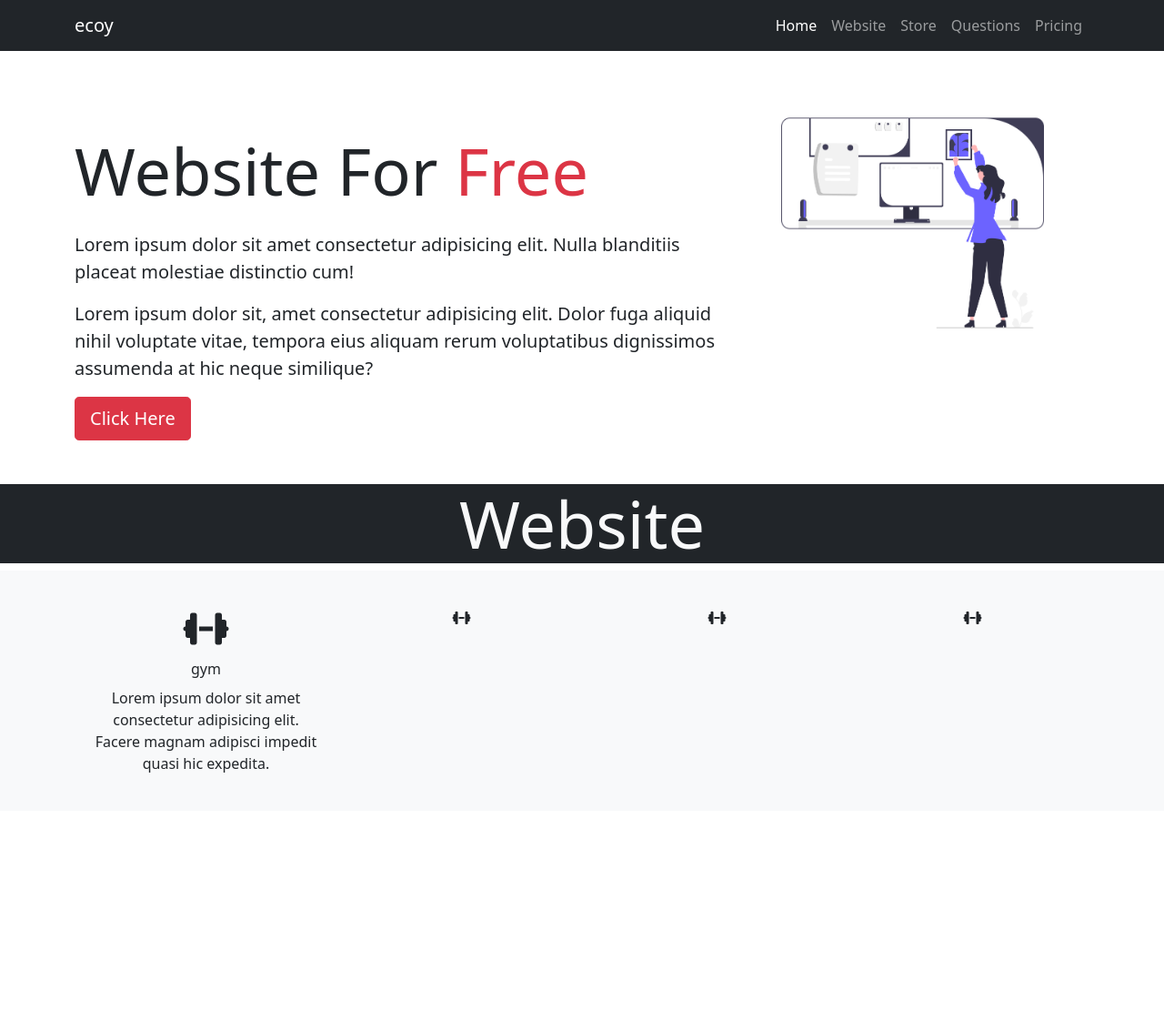
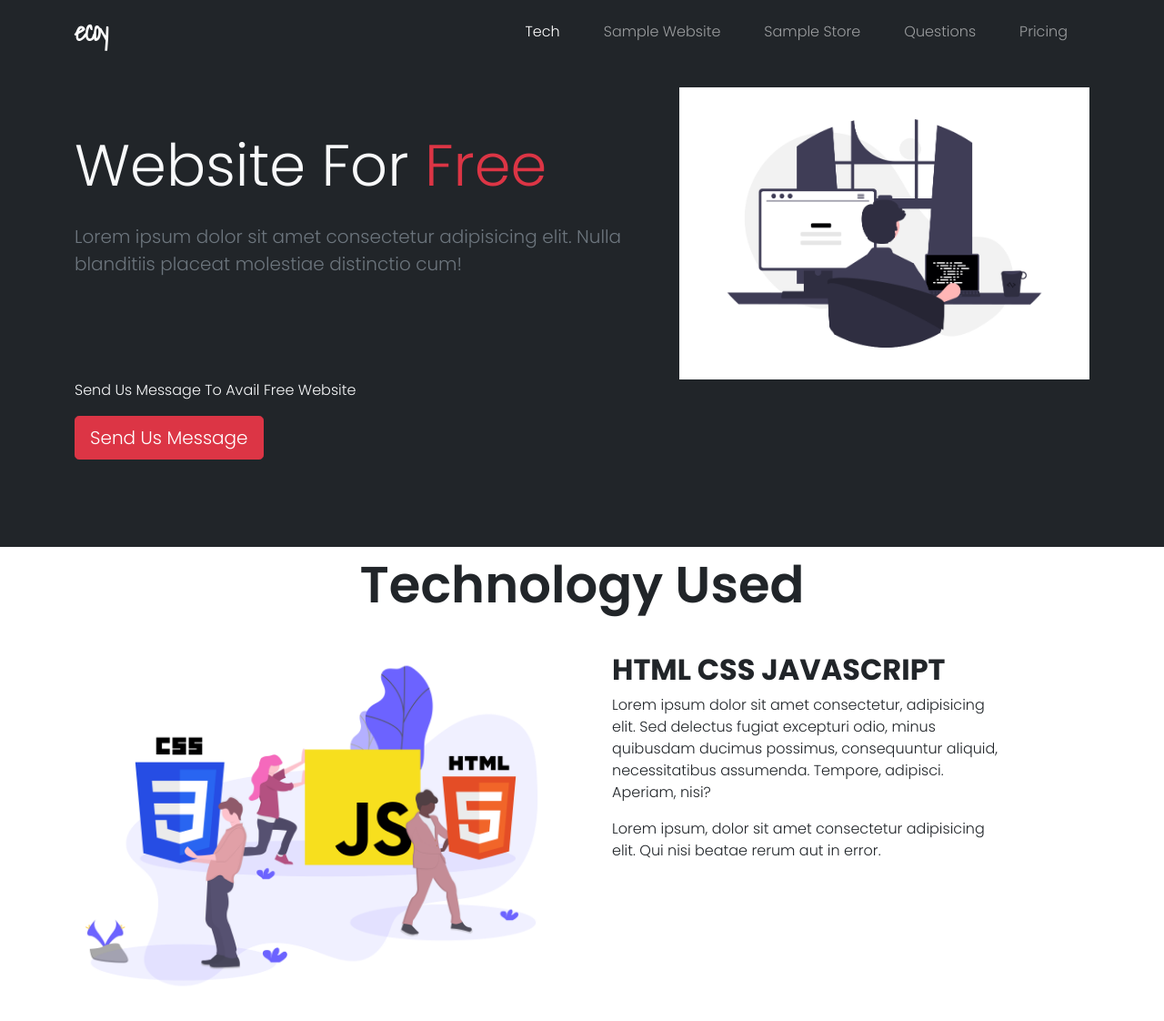
Before and after one commit to alukard367/one, a plain HTML site: page index.html in a window 1280 px wide. Shown: the whole page at 91% size. Before the commit the page ends 891 px from the top, so only its background shows below. Drawn offline with nearby package versions, Linux system fonts and the light colour scheme.

Commit message:
second commit

```diff
--- a/index.html
+++ b/index.html
@@ -13,25 +13,25 @@
 <body>
     <nav class="navbar navbar-expand-lg navbar-dark bg-dark fixed-top">
         <div class="container">
-          <a class="navbar-brand" href="#">ecoy</a>
+          <a class="navbar-brand ecoy" href="#" aria-current="page">ecoy</a>
           <button class="navbar-toggler" type="button" data-bs-toggle="collapse" data-bs-target="#navbarNav" aria-controls="navbarNav" aria-expanded="false" aria-label="Toggle navigation">
             <span class="navbar-toggler-icon"></span>
           </button>
           <div class="collapse navbar-collapse" id="navbarNav">
             <ul class="navbar-nav ms-auto">
-              <li class="nav-item">
-                <a class="nav-link active" aria-current="page" href="#">Home</a>
+              <li class="nav-item mx-3">
+                <a class="nav-link active" href="#tech">Tech</a>
               </li>
-              <li class="nav-item">
-                <a class="nav-link" href="#website">Website</a>
+              <li class="nav-item mx-3">
+                <a class="nav-link" href="#website">Sample Website</a>
               </li>
-              <li class="nav-item">
-                <a class="nav-link" href="#store">Store</a>
+              <li class="nav-item mx-3">
+                <a class="nav-link" href="#store">Sample Store</a>
               </li>
-              <li class="nav-item">
+              <li class="nav-item mx-3">
                 <a class="nav-link" href="#question">Questions</a>
               </li>
-              <li class="nav-item">
+              <li class="nav-item mx-3">
                 <a class="nav-link" href="#pricing">Pricing</a>
               </li>
             </ul>
@@ -41,49 +41,41 @@
 
       <!-- showcase -->
 
-      <section class="p-5 text-dark custom-bg text-center text-md-start">
-        <div class="container">
-            <div class="d-sm-flex justify-content-between pt-5">
-                <div>
-                    <h1 class="pt-5 pb-3 display-2      ">Website For <span class="text-danger">Free</span></h1>
-                    <p class="lead">Lorem ipsum dolor sit amet consectetur adipisicing elit. Nulla blanditiis placeat molestiae distinctio cum!
+      <section class="p-5 text-light bg-dark text-center text-md-start">
+        <div class="container mb-5">
+            <div class="row justify-content-between pt-5">
+                <div class="col-md-7">
+                    <h1 class="pt-5 pb-3 display-3">Website For <span class="text-danger">Free</span></h1>
+                    <p class="lead text-secondary">Lorem ipsum dolor sit amet consectetur adipisicing elit. Nulla blanditiis placeat molestiae distinctio cum!
 
                     </p>
-                    <p class="lead">Lorem ipsum dolor sit, amet consectetur adipisicing elit. Dolor fuga aliquid nihil voluptate vitae, tempora eius aliquam rerum voluptatibus dignissimos assumenda at hic neque similique?</p>
                 </div>
-                <div>
-                    <img class="img-fluid w-60" src="./img/undraw_Interior_design_re_7mvn.png" alt="">
+                <div class="col-md-5">
+                    <img class="img-fluid w-60" src="./img/undraw_Programming_re_kg9v.png" alt="">
                 </div>
             </div>
-            <button class="btn btn-danger btn-lg">Click Here </button>
+            <p>Send Us Message To Avail Free Website</p>
+            <button class="btn btn-danger btn-lg">Send Us Message</button>
         </div>
       </section>
 
-      <!-- Card Website -->
+      <!-- showcase -->
 
-      <h1 class="container-fluid text-light bg-dark display-2 text-center">Website</h1>
-      <section class="p-4 bg-light text-dark text-center">
+      <section id="tech" class="container-fluid bg-white">
+        <h1 class="display-4 p-2 text-center bold">Technology Used</h1>
+        <div class="container row">
+          <div class="col-md-7">
+            <img class="w-100" src="./img/undraw_static_assets_rpm6.png" alt="">
+          </div>
+          <div class="col-md-5 ">
+            <h2 class="pt-4 fw-bold">
+              HTML CSS JAVASCRIPT
+            </h2>
+            <p class="fs-6">Lorem ipsum dolor sit amet consectetur, adipisicing elit. Sed delectus fugiat excepturi odio, minus quibusdam ducimus possimus, consequuntur aliquid, necessitatibus assumenda. Tempore, adipisci. Aperiam, nisi?</p>
+            <p class="fs-6">Lorem ipsum, dolor sit amet consectetur adipisicing elit. Qui nisi beatae rerum aut in error.</p>
+          </div>
 
-        <div class="container">
-            <div class="row ms-1">
-                <div class="card-body col-lg-3">
-                    <div class="h1"><a class="text-dark" href="#"><i class="fa-solid fa-dumbbell"></i></a></div>
-                    <div class="card-title">gym</div>
-                    <div class="card-text">Lorem ipsum dolor sit amet consectetur adipisicing elit. Facere magnam adipisci impedit quasi hic expedita.</div>
-                </div>
 
-                <div class="card-body col-lg-3">
-                    <i class="fa-solid fa-dumbbell"></i>
-                </div>
-
-                <div class="card-body col-lg-3">
-                    <i class="fa-solid fa-dumbbell"></i>
-                </div>
-
-                <div class="card-body col-lg-3">
-                    <i class="fa-solid fa-dumbbell"></i>
-                </div>
-            </div>
         </div>
       </section>
 
--- a/styles.css
+++ b/styles.css
@@ -1,3 +1,18 @@
+@import url('https://fonts.googleapis.com/css2?family=Poppins:wght@200;300;600;700;900&family=Shadows+Into+Light&display=swap');
+
+/* font-family: 'Poppins', sans-serif;
+font-family: 'Shadows Into Light', cursive; */
+
+* {
+    font-family: 'Poppins', sans-serif;
+}
+
+.ecoy {
+    font-family: 'Shadows Into Light', cursive;
+    font-size: 1.8rem;
+    letter-spacing: -2px;
+    font-weight: 900;
+}
 
 body::before {
     display: none;
@@ -5,6 +20,17 @@ body::before {
     height: 60px;
 }
 
-.custom-bg {
+
+
+.custom-img {
+    width: 100%;
+    height: 40vh;
+}
+
+.bg-white {
     background-color: white;
 }
+
+.bold {
+    font-weight: 600;
+}
```
Also changed, not shown: img/undraw_Programming_re_kg9v.png (added), img/undraw_my_app_re_gxtj.png (added), img/undraw_static_assets_rpm6.png (added).
